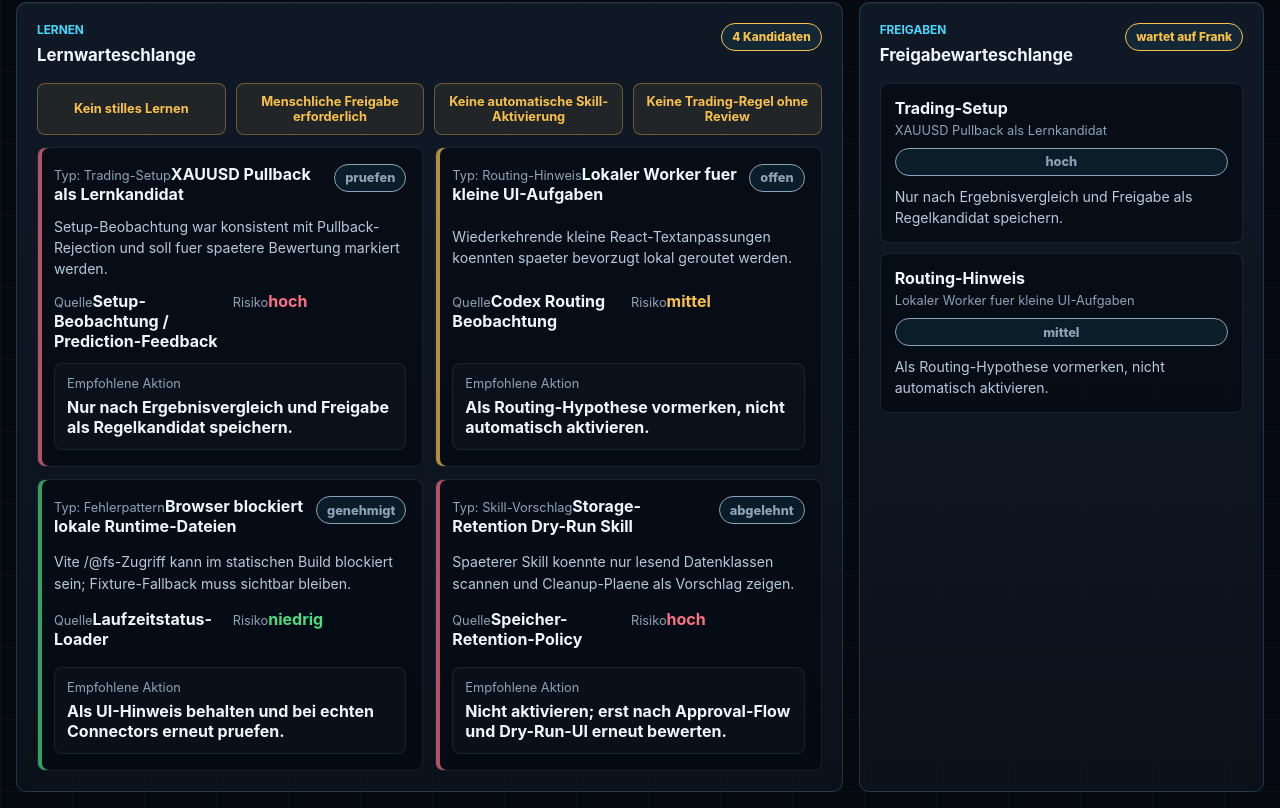
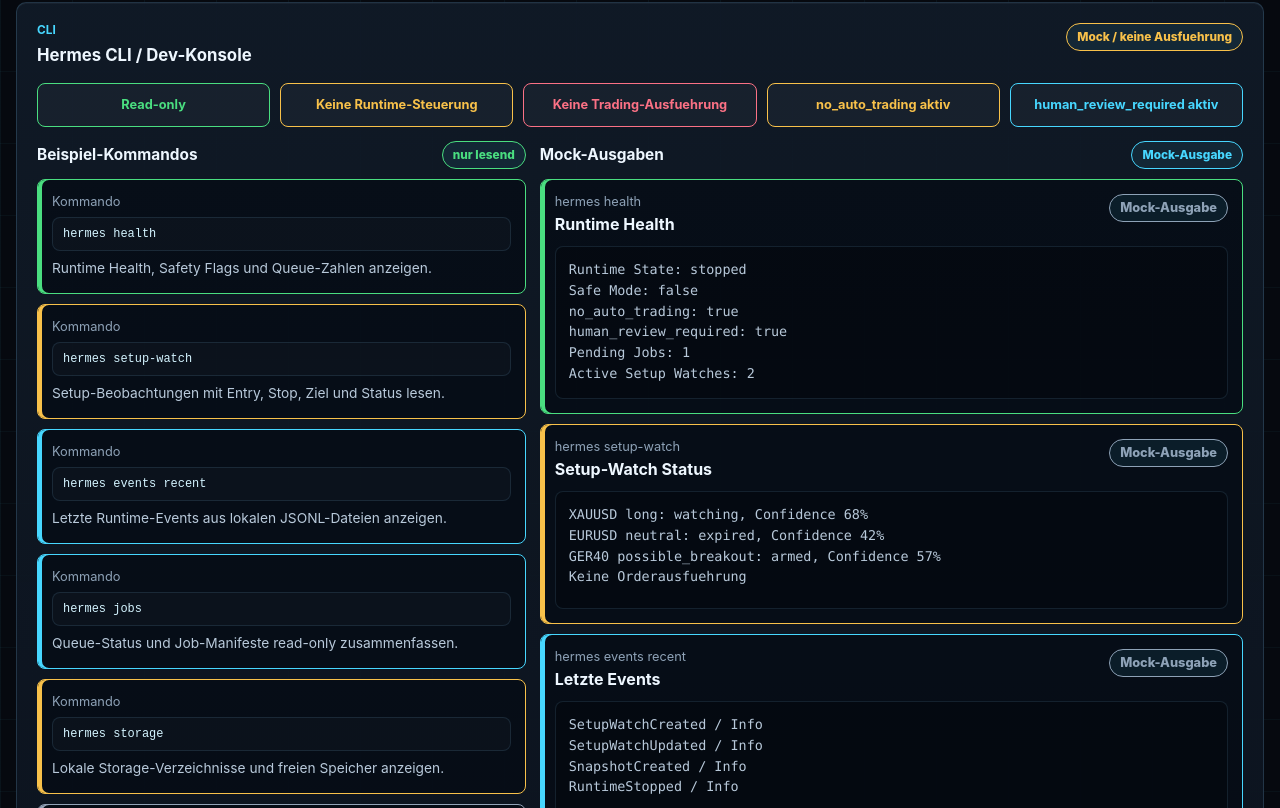
Before and after one commit to weichwiebutter/jarvis, a React (Vite) app in the folder ui/jarvis-control-center/: page / in a window 1280 px wide. Shown: the part 5472-6280 px from the top of the page. Built offline with nearby package versions, Linux system fonts and the light colour scheme; no server answers.

Commit message:
Add Hermes CLI dev console panel

```diff
--- a/ui/jarvis-control-center/src/App.tsx
+++ b/ui/jarvis-control-center/src/App.tsx
@@ -4,6 +4,7 @@
 import { SetupWatchPanel } from './components/SetupWatchPanel';
 import { ResearchCenterPanel } from './components/ResearchCenterPanel';
 import { StorageRetentionPanel } from './components/StorageRetentionPanel';
+import { HermesCliPanel } from './components/HermesCliPanel';
 import { EventTimelinePanel } from './components/EventTimelinePanel';
 import { CostProviderPanel, SafetyPanel } from './components/SafetyPanel';
 
@@ -17,6 +18,7 @@
         <SetupWatchPanel />
         <ResearchCenterPanel />
         <StorageRetentionPanel />
+        <HermesCliPanel />
         <LearningQueuePanel />
         <ApprovalQueuePanel />
         <ReflectiveLearningPanel />
--- /dev/null
+++ b/ui/jarvis-control-center/src/components/HermesCliPanel.tsx
@@ -0,0 +1,67 @@
+import {
+  hermesCliCommands,
+  hermesCliOutputs,
+  hermesCliSafetyFlags,
+} from '../fixtures/controlCenterMockData';
+import { de as t } from '../i18n/de';
+import { Panel, StatusPill, toneClass } from './StatusCard';
+
+export function HermesCliPanel() {
+  return (
+    <Panel
+      eyebrow={t.hermesCli.eyebrow}
+      title={t.hermesCli.title}
+      action={<StatusPill tone="warn">{t.hermesCli.status}</StatusPill>}
+      className="cli-panel"
+    >
+      <div className="cli-safety-strip">
+        {hermesCliSafetyFlags.map((flag) => (
+          <strong className={toneClass(flag.tone)} key={flag.label}>
+            {flag.label}
+          </strong>
+        ))}
+      </div>
+
+      <div className="cli-console-grid">
+        <section className="cli-command-section">
+          <div className="research-section-head">
+            <h3>{t.hermesCli.commandsTitle}</h3>
+            <StatusPill tone="good">{t.common.readOnly}</StatusPill>
+          </div>
+          <div className="cli-command-list">
+            {hermesCliCommands.map((item) => (
+              <article className={`cli-command-card ${toneClass(item.tone)}`} key={item.id}>
+                <span>{t.hermesCli.commandLabel}</span>
+                <code>{item.command}</code>
+                <p>{item.description}</p>
+              </article>
+            ))}
+          </div>
+        </section>
+
+        <section className="cli-output-section">
+          <div className="research-section-head">
+            <h3>{t.hermesCli.outputTitle}</h3>
+            <StatusPill tone="info">{t.hermesCli.mockOutput}</StatusPill>
+          </div>
+          <div className="cli-output-list">
+            {hermesCliOutputs.map((output) => (
+              <article className={`cli-output-card ${toneClass(output.tone)}`} key={output.id}>
+                <div className="cli-output-head">
+                  <div>
+                    <span>{output.command}</span>
+                    <strong>{output.title}</strong>
+                  </div>
+                  <StatusPill tone={output.tone}>{t.hermesCli.mockOutput}</StatusPill>
+                </div>
+                <pre>{output.lines.join('\n')}</pre>
+              </article>
+            ))}
+          </div>
+        </section>
+      </div>
+
+      <div className="inline-note">{t.hermesCli.note}</div>
+    </Panel>
+  );
+}
--- a/ui/jarvis-control-center/src/fixtures/controlCenterMockData.ts
+++ b/ui/jarvis-control-center/src/fixtures/controlCenterMockData.ts
@@ -369,6 +369,119 @@
   { label: t.storageRetention.emergencyTempOnly, tone: 'warn' },
 ];
 
+export const hermesCliCommands = [
+  {
+    id: 'cli-health',
+    command: 'hermes health',
+    description: 'Runtime Health, Safety Flags und Queue-Zahlen anzeigen.',
+    tone: 'good',
+  },
+  {
+    id: 'cli-setup-watch',
+    command: 'hermes setup-watch',
+    description: 'Setup-Beobachtungen mit Entry, Stop, Ziel und Status lesen.',
+    tone: 'warn',
+  },
+  {
+    id: 'cli-events',
+    command: 'hermes events recent',
+    description: 'Letzte Runtime-Events aus lokalen JSONL-Dateien anzeigen.',
+    tone: 'info',
+  },
+  {
+    id: 'cli-jobs',
+    command: 'hermes jobs',
+    description: 'Queue-Status und Job-Manifeste read-only zusammenfassen.',
+    tone: 'info',
+  },
+  {
+    id: 'cli-storage',
+    command: 'hermes storage',
+    description: 'Lokale Storage-Verzeichnisse und freien Speicher anzeigen.',
+    tone: 'warn',
+  },
+  {
+    id: 'cli-version',
+    command: 'hermes version',
+    description: 'CLI- und Runtime-Projektversion anzeigen.',
+    tone: 'muted',
+  },
+];
+
+export const hermesCliOutputs = [
+  {
+    id: 'output-health',
+    title: 'Runtime Health',
+    command: 'hermes health',
+    tone: 'good',
+    lines: [
+      'Runtime State: stopped',
+      'Safe Mode: false',
+      'no_auto_trading: true',
+      'human_review_required: true',
+      'Pending Jobs: 1',
+      'Active Setup Watches: 2',
+    ],
+  },
+  {
+    id: 'output-setup-watch',
+    title: 'Setup-Watch Status',
+    command: 'hermes setup-watch',
+    tone: 'warn',
+    lines: [
+      'XAUUSD long: watching, Confidence 68%',
+      'EURUSD neutral: expired, Confidence 42%',
+      'GER40 possible_breakout: armed, Confidence 57%',
+      'Keine Orderausfuehrung',
+    ],
+  },
+  {
+    id: 'output-events',
+    title: 'Letzte Events',
+    command: 'hermes events recent',
+    tone: 'info',
+    lines: [
+      'SetupWatchCreated / Info',
+      'SetupWatchUpdated / Info',
+      'SnapshotCreated / Info',
+      'RuntimeStopped / Info',
+    ],
+  },
+  {
+    id: 'output-jobs',
+    title: 'Job-Status',
+    command: 'hermes jobs',
+    tone: 'info',
+    lines: [
+      'Pending: 1',
+      'Running: 0',
+      'Completed: 8',
+      'Failed: 0',
+      'Quarantined: 0',
+    ],
+  },
+  {
+    id: 'output-storage',
+    title: 'Storage-Status',
+    command: 'hermes storage',
+    tone: 'warn',
+    lines: [
+      'Data Root: HermesRuntime/data',
+      'Free Disk: 887.88 GB',
+      'Events: 121.83 KB',
+      'Jobs: 7.94 KB',
+    ],
+  },
+];
+
+export const hermesCliSafetyFlags = [
+  { label: t.hermesCli.readOnly, tone: 'good' },
+  { label: t.hermesCli.noRuntimeControl, tone: 'warn' },
+  { label: t.hermesCli.noTradingExecution, tone: 'danger' },
+  { label: t.hermesCli.noAutoTradingActive, tone: 'warn' },
+  { label: t.hermesCli.humanReviewRequiredActive, tone: 'info' },
+];
+
 export const providers = [
   { name: 'GPT-5.5', role: t.providers.seniorArchitect, status: t.providers.manualRoute },
   { name: 'Ollama / Qwen', role: t.providers.localWorker, status: t.providers.ready },
--- a/ui/jarvis-control-center/src/i18n/de.ts
+++ b/ui/jarvis-control-center/src/i18n/de.ts
@@ -179,6 +179,23 @@
     safeModeStorage: 'Safe Mode bei Storage-Problemen',
     emergencyTempOnly: 'Emergency Cleanup nur fuer Temp/Cache',
   },
+  hermesCli: {
+    eyebrow: 'CLI',
+    title: 'Hermes CLI / Dev-Konsole',
+    status: 'Mock / keine Ausfuehrung',
+    commandsTitle: 'Beispiel-Kommandos',
+    outputTitle: 'Mock-Ausgaben',
+    safetyTitle: 'CLI-Sicherheitsmodus',
+    commandLabel: 'Kommando',
+    mockOutput: 'Mock-Ausgabe',
+    readOnly: 'Read-only',
+    noRuntimeControl: 'Keine Runtime-Steuerung',
+    noTradingExecution: 'Keine Trading-Ausfuehrung',
+    noAutoTradingActive: 'no_auto_trading aktiv',
+    humanReviewRequiredActive: 'human_review_required aktiv',
+    note:
+      'Dieses Panel zeigt nur geplante CLI-Kommandos und Beispielausgaben. Es fuehrt keine Shell-Kommandos aus, startet keine Runtime und schreibt keine Dateien.',
+  },
   hermesBrain: {
     eyebrow: 'Denkebene',
     title: 'Hermes Brain',
--- a/ui/jarvis-control-center/src/styles.css
+++ b/ui/jarvis-control-center/src/styles.css
@@ -182,6 +182,10 @@
   grid-column: span 12;
 }
 
+.cli-panel {
+  grid-column: span 12;
+}
+
 .learning-panel {
   grid-column: span 8;
 }
@@ -1140,6 +1144,117 @@
 
 .storage-safety-rule strong {
   overflow-wrap: anywhere;
+}
+
+.cli-safety-strip {
+  display: grid;
+  grid-template-columns: repeat(5, minmax(0, 1fr));
+  gap: 10px;
+  margin-bottom: 14px;
+}
+
+.cli-safety-strip strong {
+  display: flex;
+  min-height: 44px;
+  align-items: center;
+  justify-content: center;
+  padding: 10px;
+  border: 1px solid currentColor;
+  border-radius: 8px;
+  background: rgba(255, 255, 255, 0.035);
+  font-size: 0.8rem;
+  text-align: center;
+}
+
+.cli-console-grid {
+  display: grid;
+  grid-template-columns: minmax(0, 0.82fr) minmax(0, 1.18fr);
+  gap: 14px;
+}
+
+.cli-command-section,
+.cli-output-section {
+  min-width: 0;
+}
+
+.cli-command-list,
+.cli-output-list {
+  display: grid;
+  gap: 10px;
+}
+
+.cli-command-card,
+.cli-output-card {
+  border: 1px solid currentColor;
+  border-radius: 8px;
+  background: rgba(4, 10, 18, 0.68);
+  box-shadow: inset 4px 0 0 currentColor;
+}
+
+.cli-command-card {
+  display: grid;
+  gap: 8px;
+  min-height: 112px;
+  padding: 14px;
+}
+
+.cli-command-card span,
+.cli-output-card span {
+  color: var(--muted);
+  font-size: 0.8rem;
+}
+
+.cli-command-card code {
+  display: block;
+  padding: 9px 10px;
+  border: 1px solid rgba(132, 204, 255, 0.12);
+  border-radius: 8px;
+  background: rgba(255, 255, 255, 0.025);
+  overflow-wrap: anywhere;
+}
+
+.cli-command-card p {
+  margin: 0;
+  color: var(--soft);
+  font-size: 0.86rem;
+  line-height: 1.45;
+}
+
+.cli-output-card {
+  display: grid;
+  gap: 12px;
+  padding: 14px;
+}
+
+.cli-output-head {
+  display: flex;
+  align-items: flex-start;
+  justify-content: space-between;
+  gap: 12px;
+}
+
+.cli-output-head div {
+  display: grid;
+  gap: 5px;
+  min-width: 0;
+}
+
+.cli-output-card strong {
+  color: var(--text);
+  overflow-wrap: anywhere;
+}
+
+.cli-output-card pre {
+  min-height: 118px;
+  margin: 0;
+  padding: 13px;
+  overflow-x: auto;
+  border: 1px solid rgba(132, 204, 255, 0.12);
+  border-radius: 8px;
+  color: var(--soft);
+  background: rgba(0, 0, 0, 0.24);
+  font: 0.84rem/1.55 ui-monospace, SFMono-Regular, Menlo, Consolas, monospace;
+  white-space: pre-wrap;
 }
 
 .watch-symbol,
@@ -1483,6 +1598,7 @@
   .trading-panel,
   .backtest-panel,
   .storage-retention-panel,
+  .cli-panel,
   .learning-panel,
   .approval-panel,
   .reflective-panel,
@@ -1498,11 +1614,16 @@
   .research-analysis-grid,
   .backtest-card-list,
   .storage-summary-grid,
-  .storage-policy-grid {
+  .storage-policy-grid,
+  .cli-console-grid {
     grid-template-columns: 1fr;
   }
 
   .storage-bucket-grid {
+    grid-template-columns: repeat(2, minmax(0, 1fr));
+  }
+
+  .cli-safety-strip {
     grid-template-columns: repeat(2, minmax(0, 1fr));
   }
 
@@ -1551,6 +1672,8 @@
   .storage-summary-grid,
   .storage-bucket-grid,
   .storage-policy-grid,
+  .cli-safety-strip,
+  .cli-console-grid,
   .storage-status,
   .runtime-capability-grid,
   .runtime-health-card {
@@ -1564,6 +1687,7 @@
   .research-job-top,
   .backtest-card-head,
   .storage-bucket-head,
+  .cli-output-head,
   .storage-main-meter div,
   .research-section-head,
   .setup-card-top,
```
